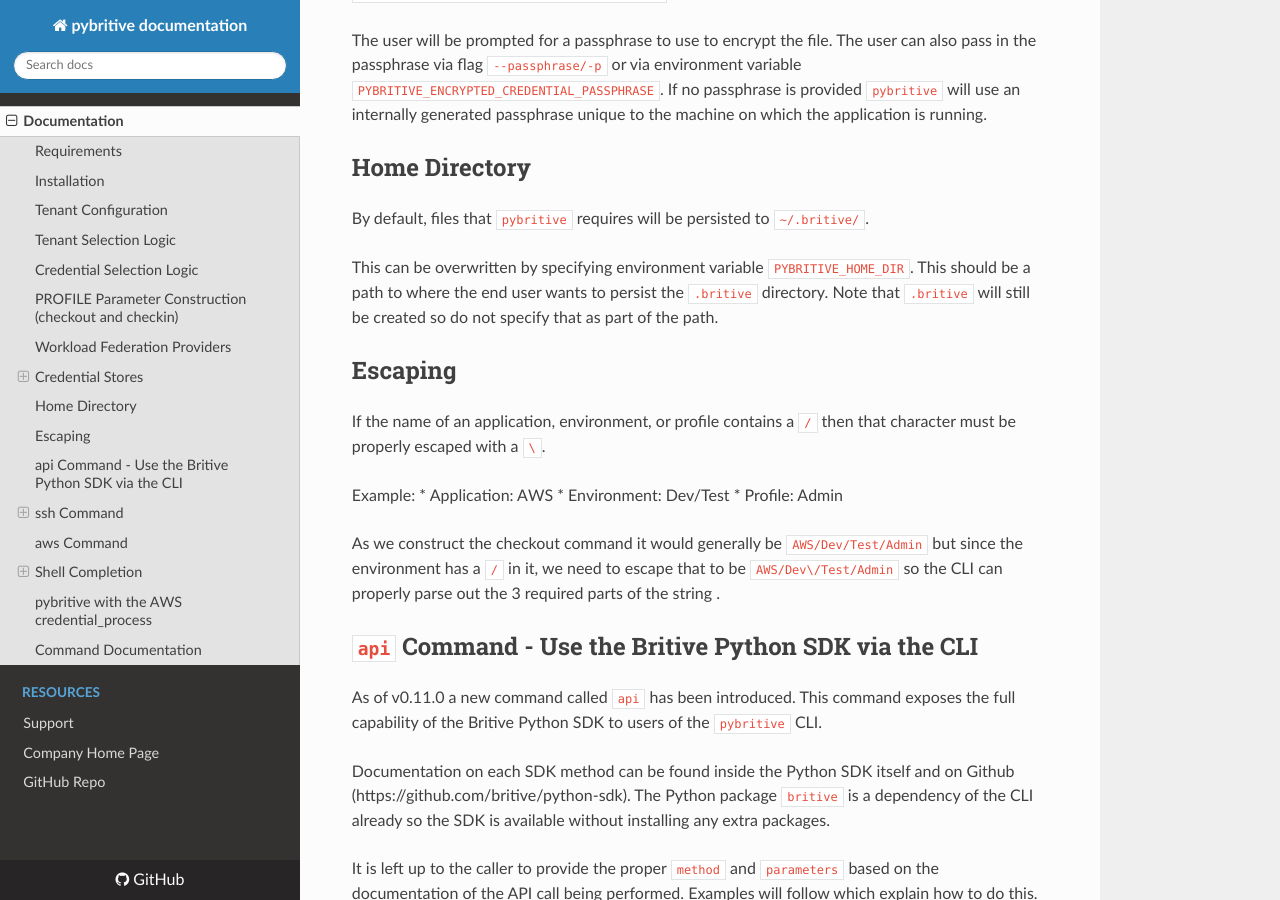
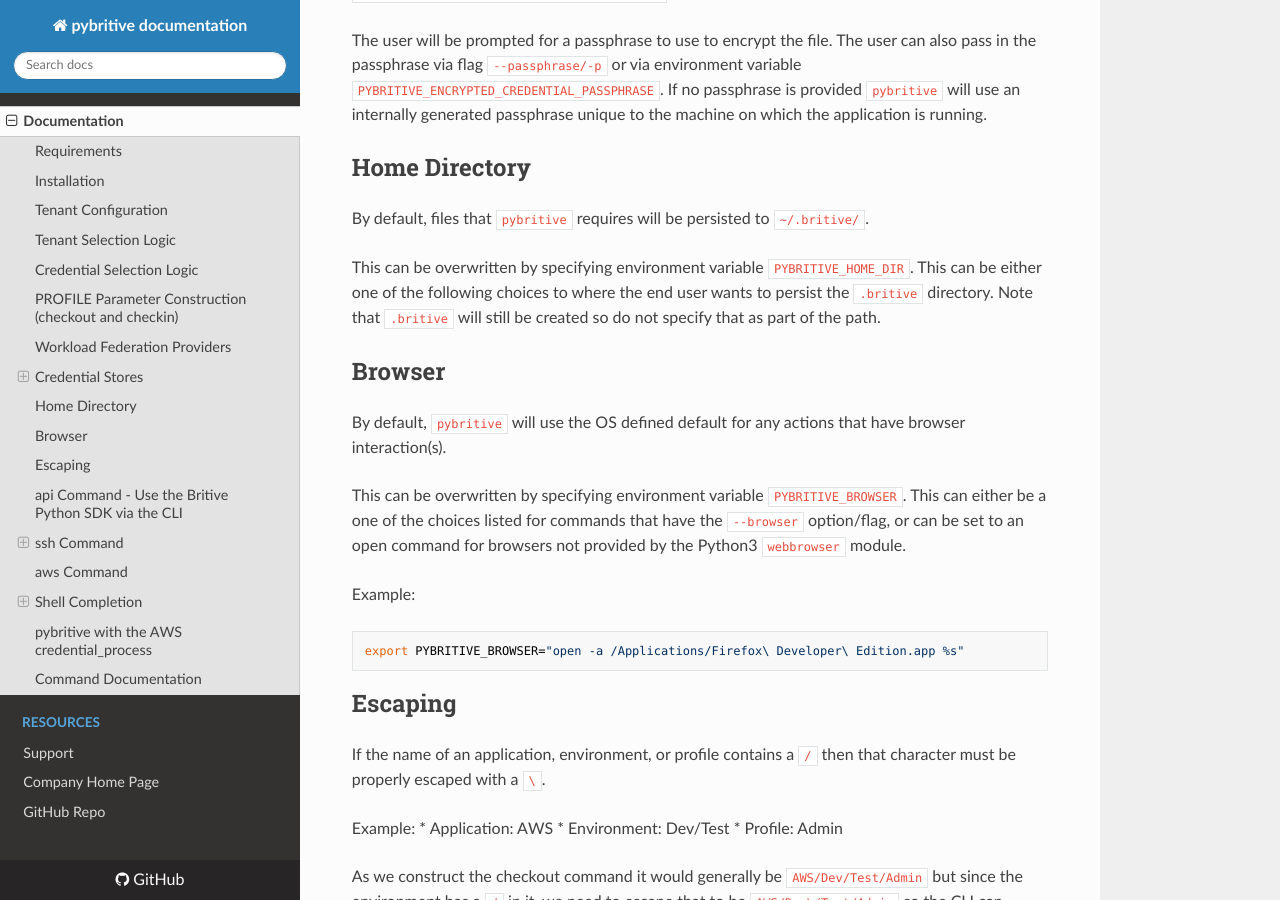
Before and after one commit to britive/python-cli, an MkDocs documentation site: the page built from docs/index.md, in a window 1280 px wide and 900 px high, scrolled down 4969 px. Built offline with MkDocs 1.6.1, drawn with Linux system fonts in a browser that asks for light colours; nearby versions of some CDN libraries.

Commit message:
add PYBRITIVE_BROWSER env var option

```diff
--- a/docs/index.md
+++ b/docs/index.md
@@ -211,10 +211,21 @@ provided `pybritive` will use an internally generated passphrase unique to the m
 ## Home Directory
 By default, files that `pybritive` requires will be persisted to `~/.britive/`.
 
-This can be overwritten by specifying environment variable `PYBRITIVE_HOME_DIR`. This should be a path to where
+This can be overwritten by specifying environment variable `PYBRITIVE_HOME_DIR`. This can be either one of the following choices to where
 the end user wants to persist the `.britive` directory. Note that `.britive` will still be created so do not specify
 that as part of the path.
 
+
+## Browser
+By default, `pybritive` will use the OS defined default for any actions that have browser interaction(s).
+
+This can be overwritten by specifying environment variable `PYBRITIVE_BROWSER`. This can either be a one of the choices listed for commands
+that have the `--browser` option/flag, or can be set to an open command for browsers not provided by the Python3 `webbrowser` module.
+
+Example:
+~~~bash
+export PYBRITIVE_BROWSER="open -a /Applications/Firefox\ Developer\ Edition.app %s"
+~~~
 
 ## Escaping
 If the name of an application, environment, or profile contains a `/` then that character must be properly escaped with a `\`.
```
Also changed, not shown: 1 other file.
